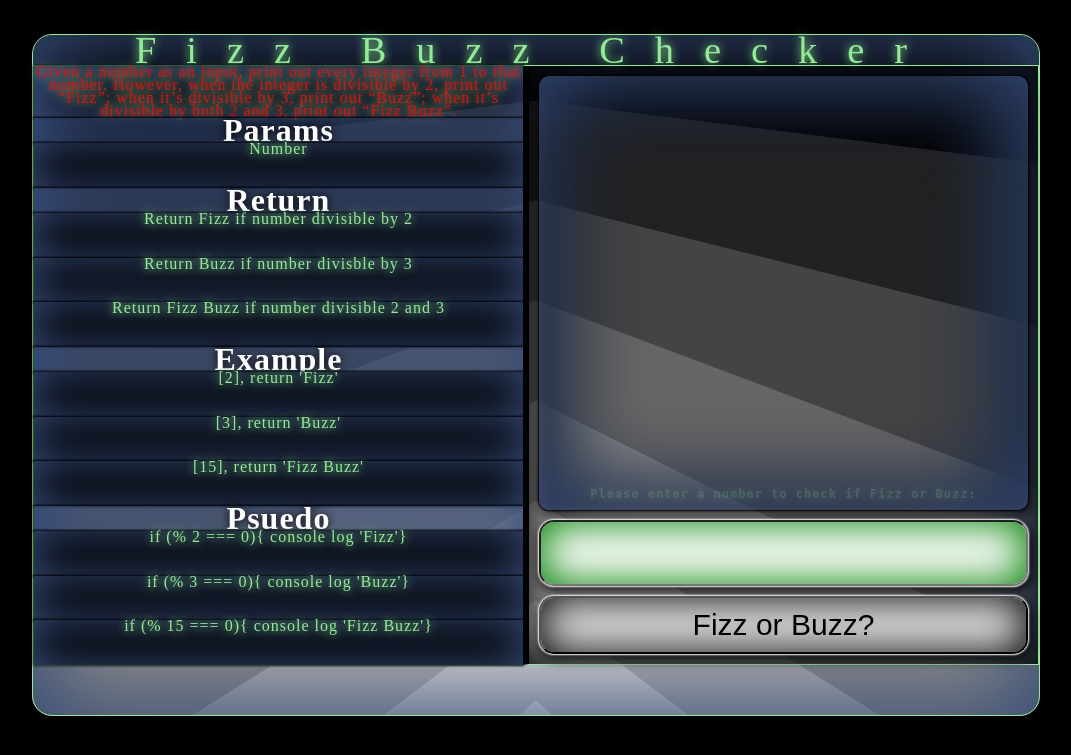
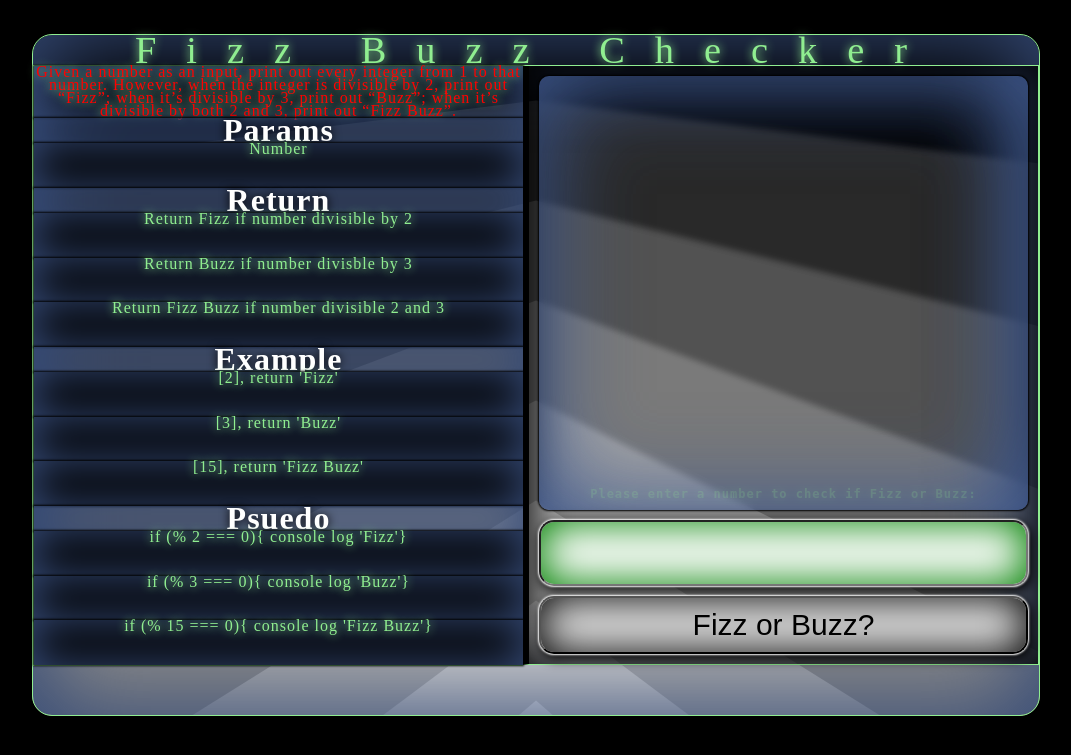
Before and after one commit to brian-reed-software/fizzbuzz-checker, a PHP site: page / in a window 1280 px wide. Shown: the top 755 px of the page, without its empty margins (104-1175 px from the left). Run offline with PHP 8.4, Linux system fonts and the light colour scheme.

Commit message:
updated styling

```diff
--- a/index.css
+++ b/index.css
@@ -132,6 +132,8 @@ body{
     color:lightgreen;
     font-family:monospace;
     filter: drop-shadow(2px 4px 6px black);
+    filter: brightness(120%);
+    backdrop-filter: blur(3px);
      text-shadow: 0 0 10px lightgreen;
   }
   .blink_me {
--- a/index.js
+++ b/index.js
@@ -7,7 +7,7 @@ function shake(){
 
    if (input.value === undefined){
    document.getElementById("console").innerText = '?';
-   }else if (input.value % 15 === 0){ document.getElementById("console").innerText = alert(input);
+   }else if (input.value % 15 === 0){ document.getElementById("console").innerText = "FIZZ BUZZ";
   }else if (input.value % 2 === 0){
   docuwment.getElementById("console").innerText = 'FIZZ';
   }else if(input.value % 3 === 0){
```
